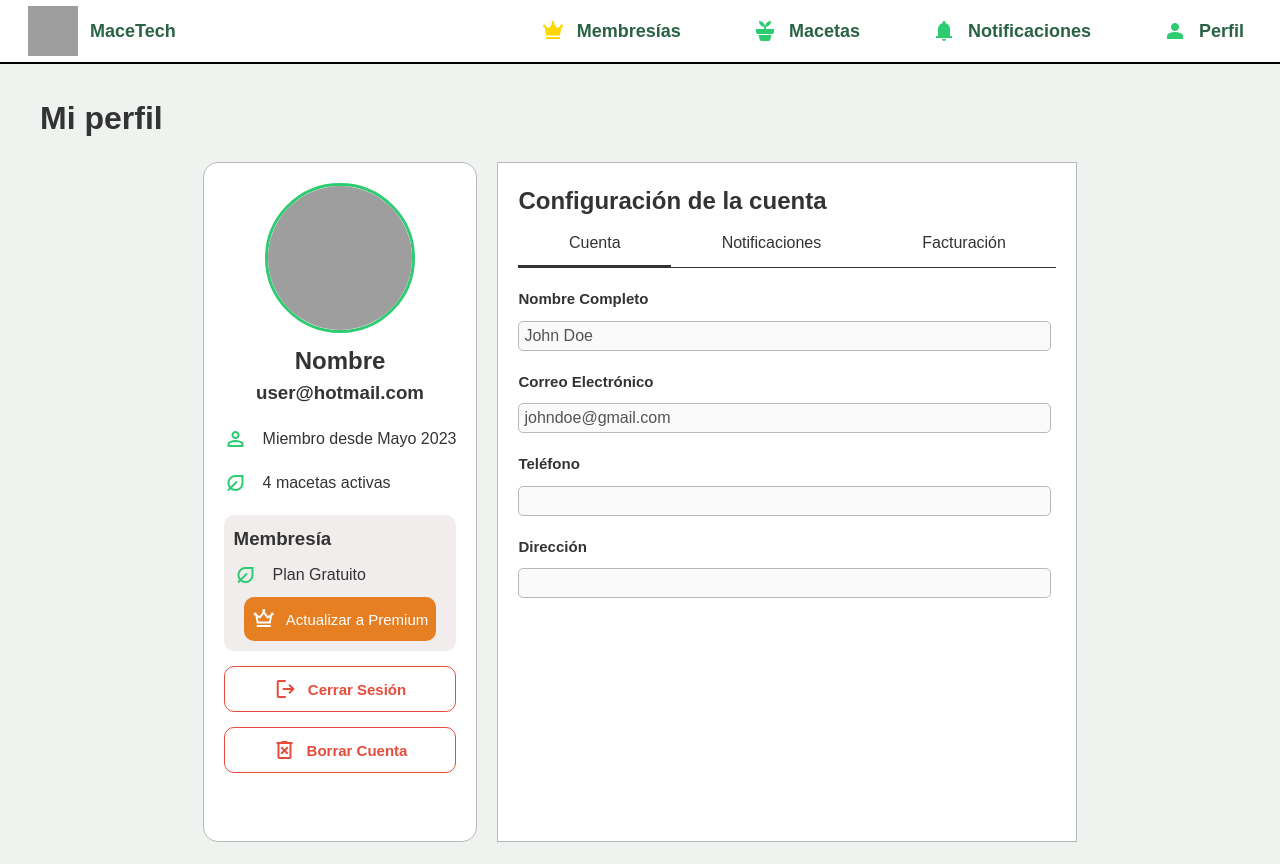
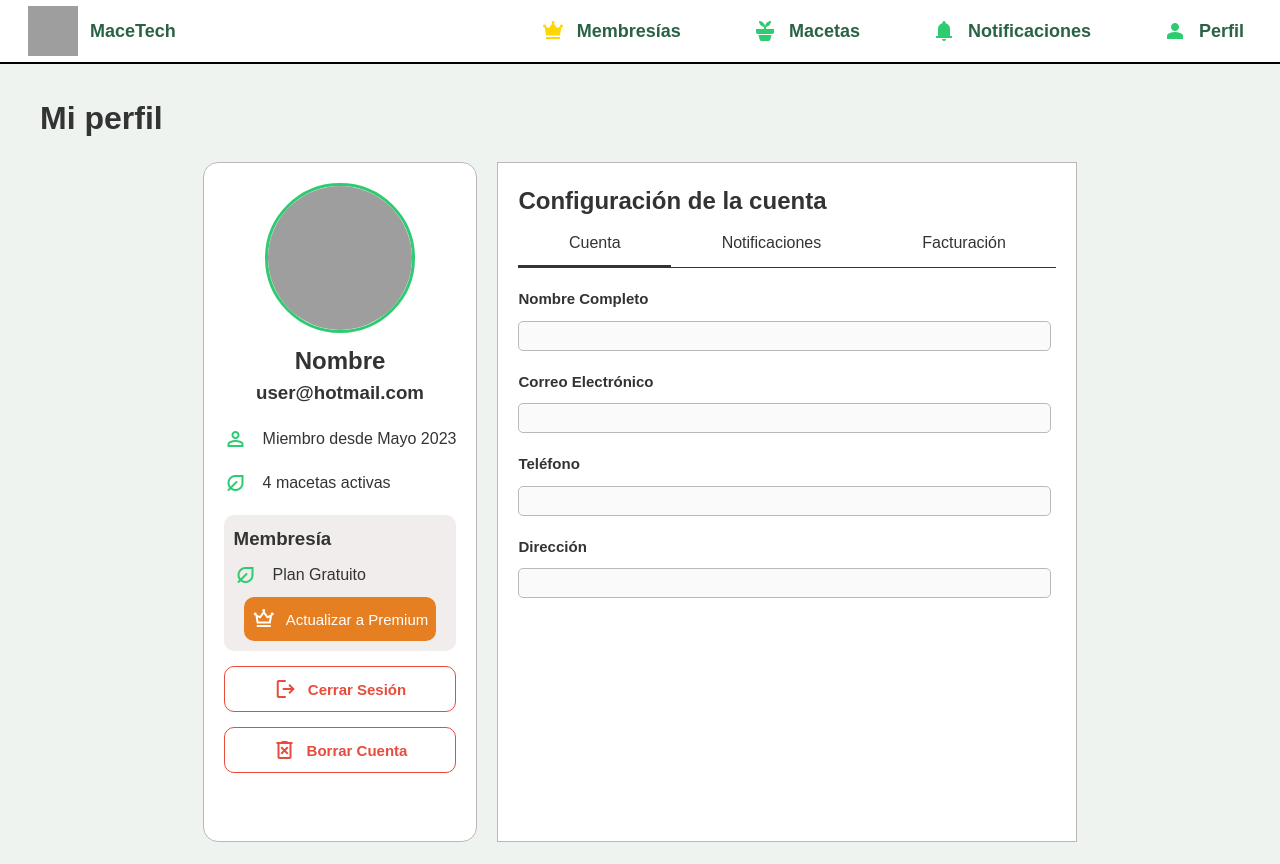
Before and after one commit to SevenSync/upc-pre-202510-1asi0572-2956-SevenSync-FrontEnd, an Angular app: page /profile in a window 1280 px wide. Built offline with nearby package versions, Linux system fonts and the light colour scheme; no server answers; grey boxes are pictures that could not be loaded.

Commit message:
feat(profile): integrate HTTP client to load user and profile data

```diff
--- a/src/app/app.config.ts
+++ b/src/app/app.config.ts
@@ -1,8 +1,14 @@
 import { ApplicationConfig, provideZoneChangeDetection } from '@angular/core';
 import { provideRouter } from '@angular/router';
+import {provideHttpClient} from '@angular/common/http';
+
 
 import { routes } from './app.routes';
 
 export const appConfig: ApplicationConfig = {
-  providers: [provideZoneChangeDetection({ eventCoalescing: true }), provideRouter(routes)]
+  providers: [
+    provideZoneChangeDetection({ eventCoalescing: true }),
+    provideRouter(routes),
+    provideHttpClient(),
+  ]
 };
--- a/src/app/components/profile/profile.component.html
+++ b/src/app/components/profile/profile.component.html
@@ -64,7 +64,7 @@
                 </div>
                 <div class="field">
                   <label for="email">Correo Electrónico</label>
-                  <input type="text" id="email" class="input" [disabled]="!isEditingProfile" [(ngModel)]="correo">
+                  <input type="text" id="email" class="input" disabled [(ngModel)]="correo">
                 </div>
                 <div class="field">
                   <label for="cellphone">Teléfono</label>
--- a/src/app/components/profile/profile.component.ts
+++ b/src/app/components/profile/profile.component.ts
@@ -18,6 +18,7 @@ import {MatFormFieldModule} from '@angular/material/form-field';
 import {MatInputModule} from '@angular/material/input';
 import {FormsModule} from '@angular/forms';
 import {NgIf} from '@angular/common';
+import {HttpClient} from '@angular/common/http';
 
 @Component({
   selector: 'app-profile',
@@ -34,12 +35,51 @@ import {NgIf} from '@angular/common';
 })
 export class ProfileComponent {
   readonly dialog = inject(MatDialog);
+  private http = inject(HttpClient);
+
   isEditingProfile = false;
 
-  nombre = 'John Doe';
-  correo = 'johndoe@gmail.com';
+  nombre = '';
+  correo = '';
   telefono = '';
   direccion = '';
+
+  ngOnInit() {
+    this.loadProfileData();
+    this.loadUserData();
+  }
+
+  // 🔹 Llama al endpoint /api/profiles/get
+  loadProfileData() {
+    this.http.get<{ id: number; fullName: string; streetAddress: string }>(
+      'https://macetech.azurewebsites.net/api/profiles/get'
+    ).subscribe({
+      next: (res) => {
+        this.nombre = res.fullName;
+        this.direccion = res.streetAddress;
+      },
+      error: (err) => {
+        console.error('Error al obtener perfil:', err);
+      }
+    });
+  }
+
+  // 🔹 Llama al endpoint /api/user/{uid}
+  loadUserData() {
+    const uid = localStorage.getItem('userId'); // asumimos que lo guardaste al iniciar sesión
+    if (!uid) return;
+
+    this.http.get<{ uid: string; email: string }>(
+      `https://macetech.azurewebsites.net/api/user/${uid}`
+    ).subscribe({
+      next: (res) => {
+        this.correo = res.email;
+      },
+      error: (err) => {
+        console.error('Error al obtener email:', err);
+      }
+    });
+  }
 
   openReset_Password_Dialog() {
     this.dialog.open(ChangeProfileDialog);
```
